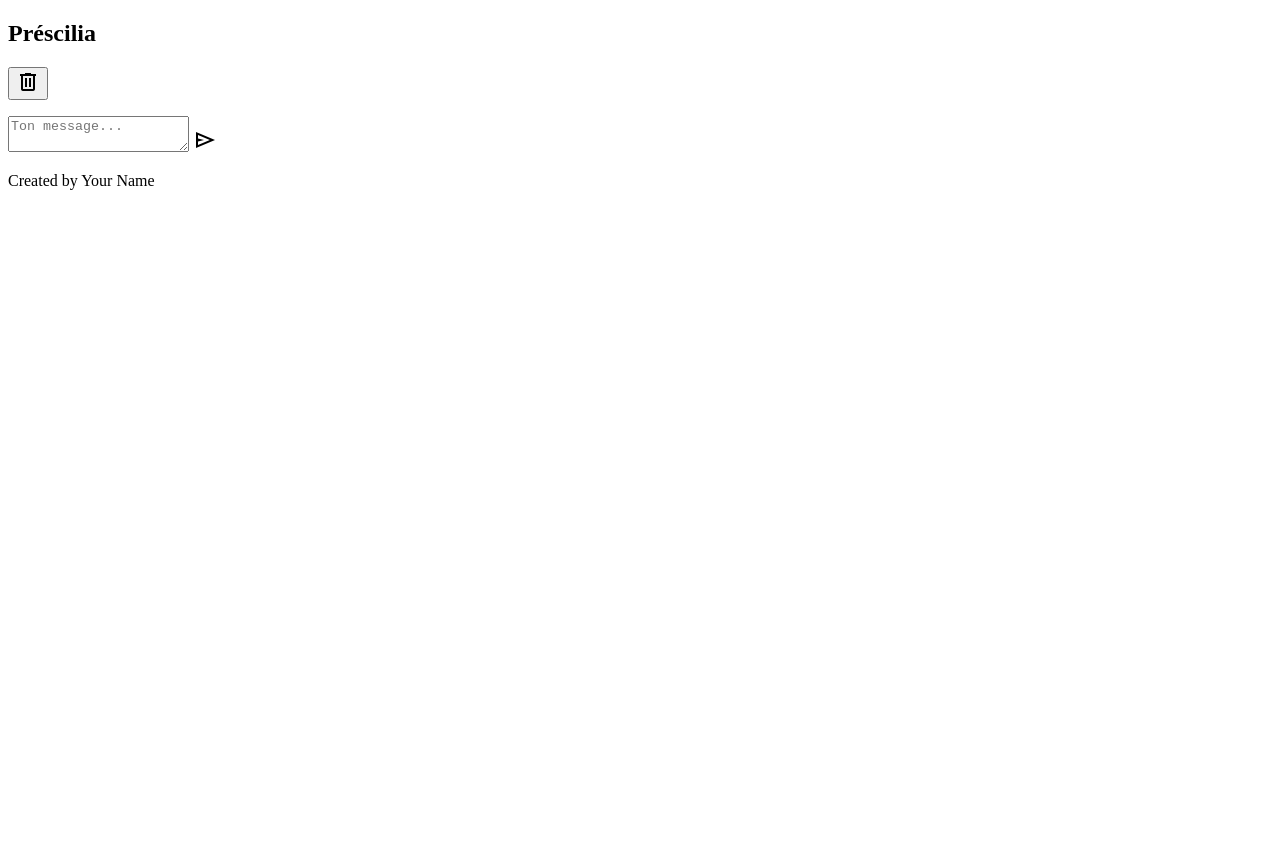
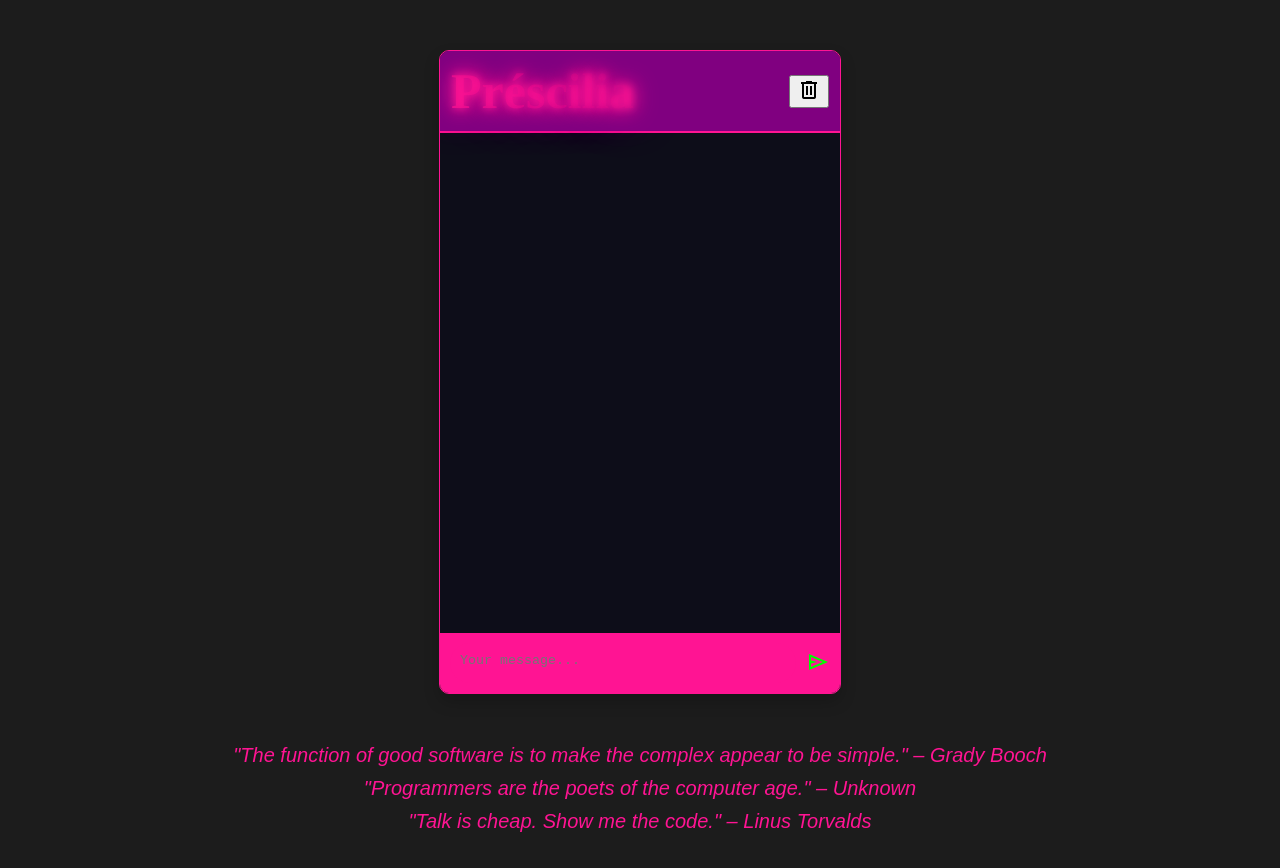
Before and after one commit to KyotakaMD45/Kyotaka, a plain HTML site: page index.html in a window 1280 px wide. Before the commit the page ends 800 px from the top, so only its background shows below. Drawn offline with nearby package versions, Linux system fonts and the light colour scheme.

Commit message:
Update index.html

```diff
--- a/index.html
+++ b/index.html
@@ -10,7 +10,7 @@
 <body>
     <div class="chatbot-container">
         <div class="chatbot-header">
-            <h2>Préscilia</h2>
+            <h1>Préscilia</h1>
             <div class="chatbot-actions">
                 <button id="clear-chat" class="icon-btn">
                     <span class="material-symbols-outlined">delete</span>
@@ -21,15 +21,218 @@
             <ul class="chat-list"></ul>
         </div>
         <div class="chat-input">
-            <textarea placeholder="Ton message..."></textarea>
+            <textarea placeholder="Your message..."></textarea>
             <span class="material-symbols-outlined send-icon">send</span>
         </div>
     </div>
 
-    <footer>
-        <p>Created by <span class="creator-name">Your Name</span></p>
-    </footer>
+    <!-- Programmer Quotes Section -->
+    <div class="quotes-section">
+        <blockquote>
+            "The function of good software is to make the complex appear to be simple." – Grady Booch
+        </blockquote>
+        <blockquote>
+            "Programmers are the poets of the computer age." – Unknown
+        </blockquote>
+        <blockquote>
+            "Talk is cheap. Show me the code." – Linus Torvalds
+        </blockquote>
+    </div>
 
-    <script src="script.js"></script>
+    <style>
+    /* Root Variables for Light and Dark Mode */
+    :root {
+        --primary-color-light: #f0f0f0;
+        --primary-color-dark: #2c2c2c;
+        --text-color-light: #333;
+        --text-color-dark: #f0f0f0;
+        --accent-color: hsl(29, 8%, 65%);
+        --bg-color-light: #ffffff;
+        --bg-color-dark: #1c1c1c;
+        --border-color-light: #e0e0e0;
+        --border-color-dark: #444;
+    }
+
+    body {
+        margin: 0;
+        padding: 0;
+        font-family: Arial, sans-serif;
+        background-color: #1c1c1c; /* Elegant dark background */
+        color: #ffffff; /* White text for contrast */
+        transition: background-color 0.3s ease;
+        font-family: Times;
+    }
+
+    .chatbot-container {
+        width: 400px;
+        max-width: 92%;
+        margin: 50px auto;
+        background-color: #2c2c2c; /* Dark grey background */
+        border: 1px solid #ff1493;
+        border-radius: 10px;
+        overflow: hidden;
+        box-shadow: 0 8px 16px rgba(0, 0, 0, 0.2);
+        transition: background-color 0.3s ease, border-color 0.3s ease;
+    }
+
+    .chatbot-header {
+        display: flex;
+        justify-content: space-between;
+        align-items: center;
+        padding: 10px;
+        background-color: #800080;
+        color: white;
+        border: 1px solid #800080;
+    }
+
+    .chatbot-header h1 {
+        margin: 0;
+        font-size: 50px; /* Large font for the bot's name */
+        font-family: Times;
+        color: #ff1493; /* Stylish color */
+        font-weight: bold;
+        text-align: center;
+        background: linear-gradient(45deg, #ff1493, #800080); /* Gradient background */
+        -webkit-background-clip: text;
+        color: transparent;
+        text-shadow: 2px 2px 8px rgba(0, 0, 0, 0.5), 0 0 25px #ff1493, 0 0 5px #800080; /* Elegant shadow */
+        animation: glowing 1.5s ease-in-out infinite alternate; /* Glowing animation */
+    }
+
+    /* Glowing animation for the bot's name */
+    @keyframes glowing {
+        0% {
+            text-shadow: 0 0 5px #ff1493, 0 0 10px #ff1493, 0 0 15px #ff1493, 0 0 20px #800080, 0 0 30px #800080;
+        }
+        100% {
+            text-shadow: 0 0 10px #ff1493, 0 0 20px #ff1493, 0 0 30px #ff1493, 0 0 40px #800080, 0 0 50px #800080;
+        }
+    }
+
+    .chatbox {
+        height: 480px;
+        background-color: rgba(6, 6, 21, 0.8);
+        border-top: 2px solid #ff1493;
+        overflow-y: auto;
+        padding: 10px;
+    }
+
+    .chat-list {
+        list-style: none;
+        padding: 0;
+        margin: 0;
+    }
+
+    .chat {
+        margin: 10px 0;
+        display: flex;
+        align-items: center;
+        opacity: 0;
+        animation: fadeIn 0.5s forwards;
+        color: #fff;
+    }
+
+    .chat.incoming .material-symbols-outlined {
+        margin-right: 10px;
+        color: var(--accent-color);
+    }
+
+    .chat p {
+        background-color: #2c2c2c;
+        color: #ff1493;
+        padding: 10px 15px;
+        border-radius: 20px;
+        max-width: 70%;
+        word-wrap: break-word;
+        font-family: Times;
+    }
+
+    .chat.outgoing p {
+        background-color: var(--accent-color);
+        color: white;
+        margin-left: auto;
+    }
+
+    .chat-input {
+        display: flex;
+        padding: 10px;
+        background-color: #ff1493;
+        border-top: 1px solid #ff500;
+    }
+
+    .chat-input textarea {
+        flex: 1;
+        border: none;
+        padding: 10px;
+        border-radius: 20px;
+        resize: none;
+        height: 20px;
+        background-color: #ff1493;
+        color: #ffffff;
+    }
+
+    .chat-input textarea:focus {
+        outline: none;
+        background-color: #ff1493;
+    }
+
+    .send-icon {
+        padding-top: 7px;
+        font-size: 24px;
+        color: #0f0;
+        margin-left: 10px;
+        cursor: pointer;
+    }
+
+    @keyframes fadeIn {
+        from { opacity: 0; transform: translateY(20px); }
+        to { opacity: 1; transform: translateY(0); }
+    }
+
+    .typing-indicator {
+        display: flex;
+        align-items: center;
+    }
+
+    .typing-indicator p {
+        background-color: var(--primary-color-light);
+        padding: 10px 15px;
+        border-radius: 20px;
+        max-width: 70%;
+        word-wrap: break-word;
+    }
+
+    .typing-indicator .dot {
+        width: 6px;
+        height: 6px;
+        background-color: var(--accent-color);
+        border-radius: 50%;
+        margin: 0 3px;
+        animation: bounce 1s infinite;
+    }
+
+    @keyframes bounce {
+        0%, 100% { transform: translateY(0); }
+        50% { transform: translateY(-5px); }
+    }
+
+    /* Programmer Quotes Section */
+    .quotes-section {
+        margin: 50px auto;
+        text-align: center;
+        font-family: Arial, sans-serif;
+        color: #ff1493;
+    }
+
+    .quotes-section blockquote {
+        font-size: 20px;
+        font-style: italic;
+        margin: 10px 0;
+    }
+    </style>
+
+    <script>
+    // JavaScript remains the same as your original version.
+    </script>
 </body>
 </html>
```
